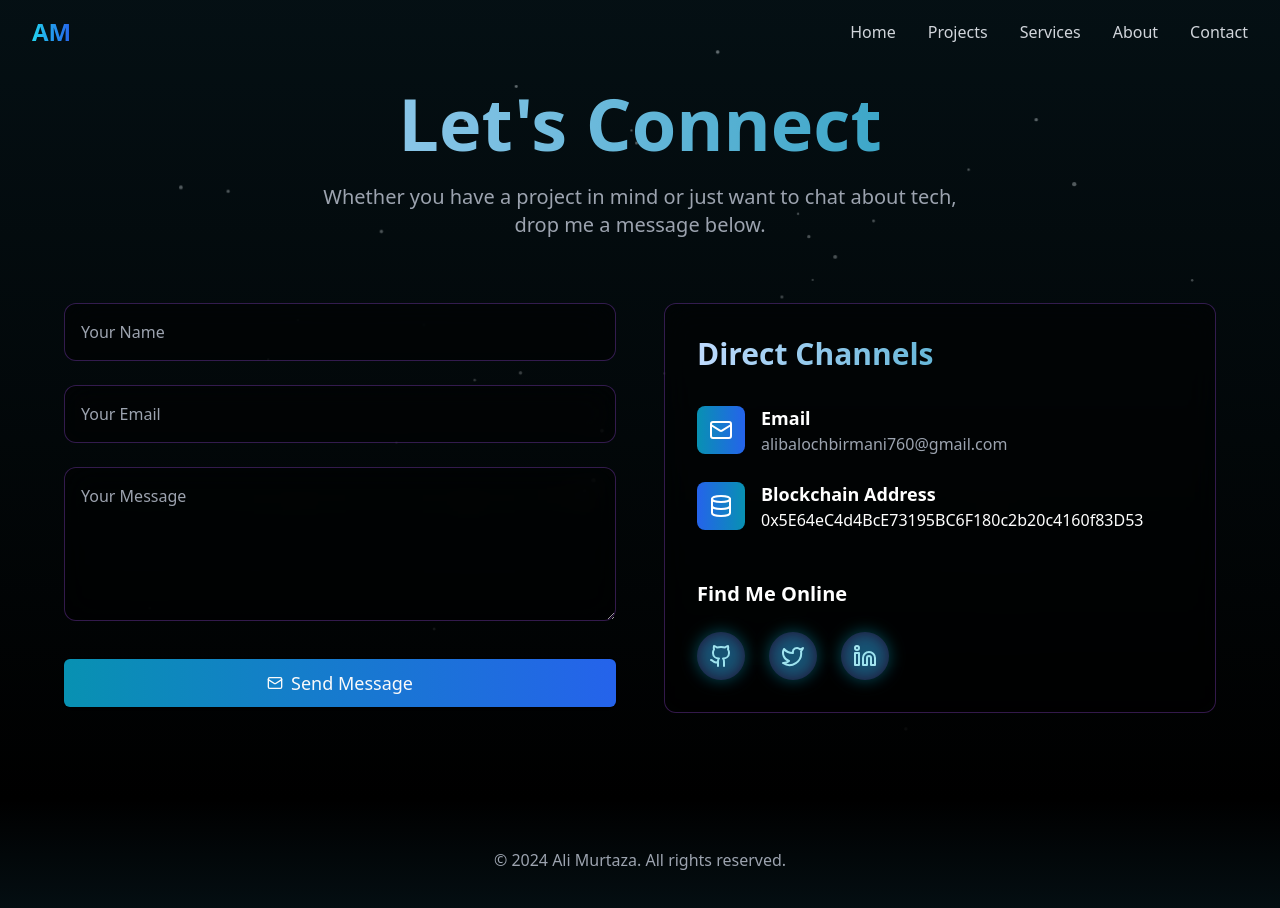
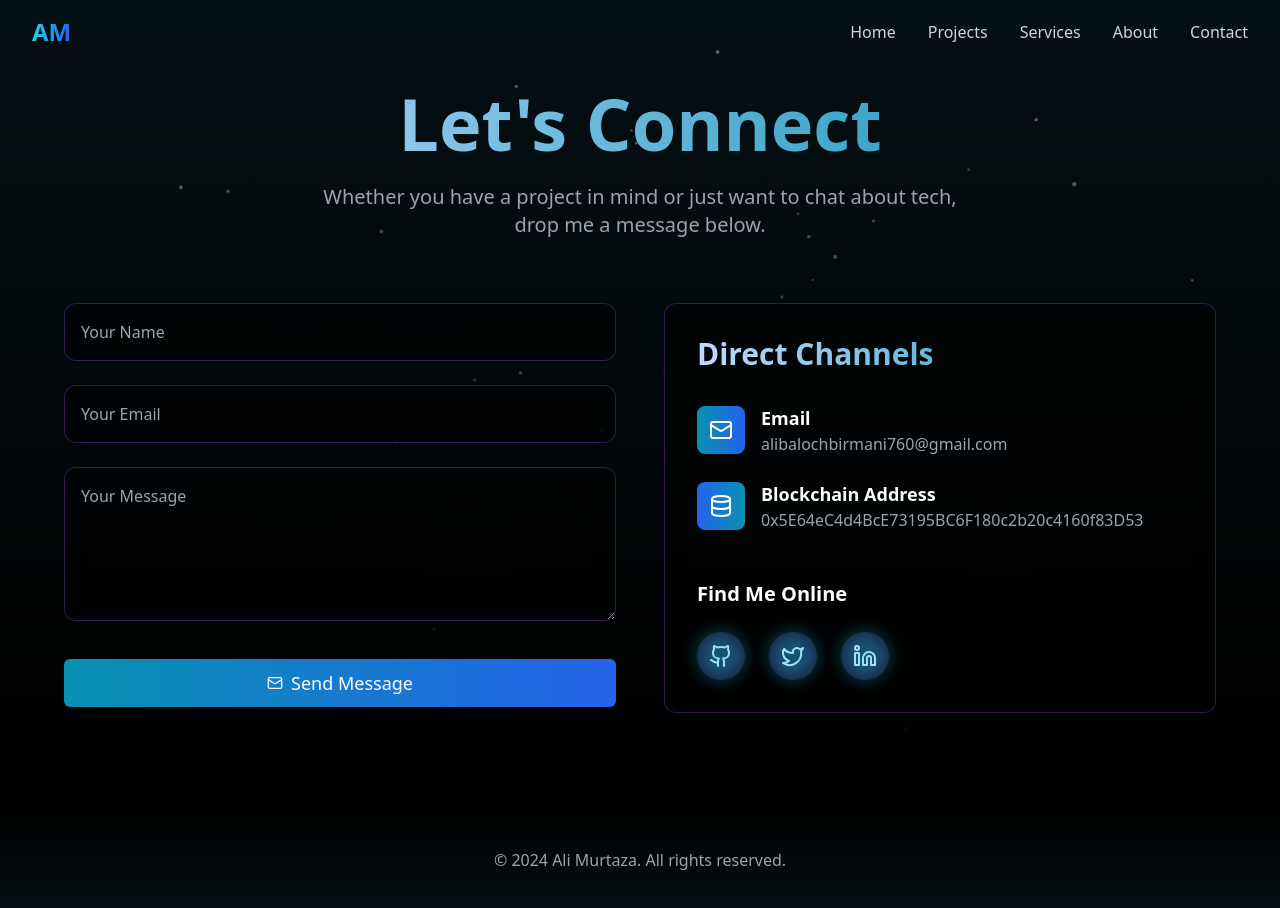
Before and after one commit to alimurtaza8/TypeScript_Assignments, a Next.js app in the folder portfolio-website/: page /contact-us in a window 1280 px wide. Shown: the top 908 px of the page. Built offline with nearby package versions, Linux system fonts and the light colour scheme.

Commit message:
updated-contact-page

```diff
--- a/portfolio-website/app/contact-us/page.tsx
+++ b/portfolio-website/app/contact-us/page.tsx
@@ -254,7 +254,7 @@ const ContactPage = () => {
                       <h3 className="text-lg font-semibold">Blockchain Address</h3>
                       {/* <p className="text-gray-400"></p>
                        */}
-                       <Link href="https://sepolia.etherscan.io/address/0x5E64eC4d4BcE73195BC6F180c2b20c4160f83D53">0x5E64eC4d4BcE73195BC6F180c2b20c4160f83D53</Link>
+                       <Link href="https://sepolia.etherscan.io/address/0x5E64eC4d4BcE73195BC6F180c2b20c4160f83D53" className="text-gray-400">0x5E64eC4d4BcE73195BC6F180c2b20c4160f83D53</Link>
                     </div>
                   </div>
                 </div>
```
